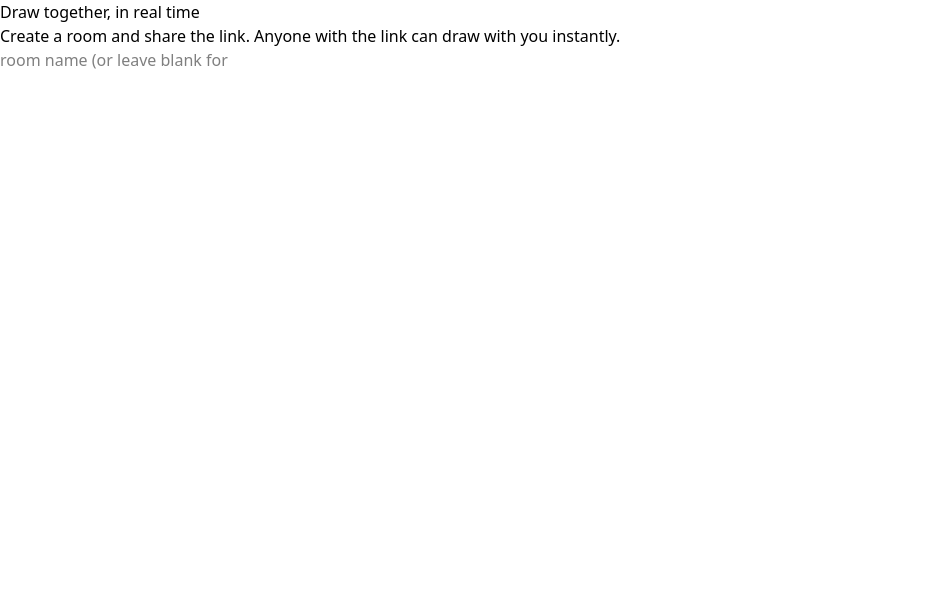
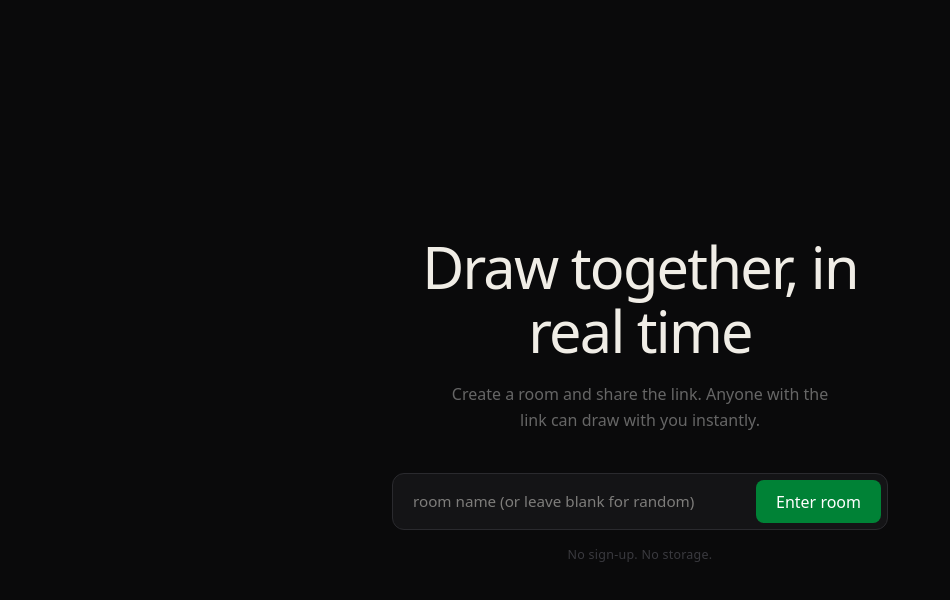
Before and after one commit to blckfrost/whiteboard, a SvelteKit app: page / in a window 1280 px wide. Shown: the top 600 px of the page, without its empty margins (0-950 px from the left). Built offline with nearby package versions, Linux system fonts and the light colour scheme.

Commit message:
homepage

```diff
--- a/src/routes/+page.svelte
+++ b/src/routes/+page.svelte
@@ -1,11 +1,107 @@
-<svelte lang="ts"></svelte>
+<script lang="ts">
+	import { goto } from '$app/navigation';
+
+	let roomInput = $state('');
+
+	function join() {
+		const slug = roomInput.trim().toLowerCase() || randomRoom();
+		goto(`${slug}`);
+	}
+
+	function randomRoom() {
+		const words = ['azure', 'obsidian', 'coolaid', 'slate', 'pokemon'];
+		return words[Math.floor(Math.random() * words.length)] + Math.floor(Math.random() * 1000);
+	}
+
+	function handleKey(e: KeyboardEvent) {
+		if (e.key === 'Enter') join();
+	}
+</script>
+
 <main>
-	<div>
+	<div class="hero">
 		<h1>Draw together, in real time</h1>
-		<p>Create a room and share the link. Anyone with the link can draw with you instantly.</p>
+		<p class="sub">
+			Create a room and share the link. Anyone with the link can draw with you instantly.
+		</p>
 
-		<div>
-			<input type="text" placeholder="room name (or leave blank for random)" />
+		<div class="input-row">
+			<input
+				type="text"
+				placeholder="room name (or leave blank for random)"
+				bind:value={roomInput}
+				onkeydown={handleKey}
+				spellcheck="false"
+			/>
+			<button onclick={join} class="rounded-lg bg-green-700 px-5 py-2 text-white">Enter room</button
+			>
 		</div>
+		<p class="hint">No sign-up. No storage.</p>
 	</div>
 </main>
+
+<style>
+	:global(body) {
+		background: #0a0a0b;
+		color: #e8e6e0;
+	}
+	main {
+		min-height: 100vh;
+		display: flex;
+		align-items: center;
+		justify-content: center;
+		position: relative;
+		overflow: hidden;
+	}
+
+	h1 {
+		font-size: clamp(2.4rem, 6vw, 3.6rem);
+		font-weight: 400;
+		line-height: 1.1;
+		letter-spacing: -0.03em;
+		color: #f0ede6;
+		margin-bottom: 1.25rem;
+	}
+	.hero {
+		position: relative;
+		max-width: 560px;
+		width: 100%;
+		padding: 2rem;
+		text-align: center;
+	}
+	.input-row {
+		display: flex;
+		gap: 8px;
+		background: #141416;
+		border: 1px solid #2a2a2e;
+		border-radius: 12px;
+		padding: 6px;
+		margin-bottom: 1rem;
+	}
+
+	.sub {
+		font-size: 1rem;
+		color: #666;
+		line-height: 1.6;
+		margin-bottom: 2.5rem;
+		max-width: 380px;
+		margin-inline: auto;
+		margin-bottom: 2.5rem;
+	}
+	input {
+		flex: 1;
+		background: transparent;
+		border: none;
+		outline: none;
+		color: #e8e6e0;
+		font-size: 0.95rem;
+		padding: 10px 14px;
+		font-family: inherit;
+	}
+
+	.hint {
+		font-size: 0.78rem;
+		color: #3a3a3f;
+		letter-spacing: 0.02em;
+	}
+</style>
```
